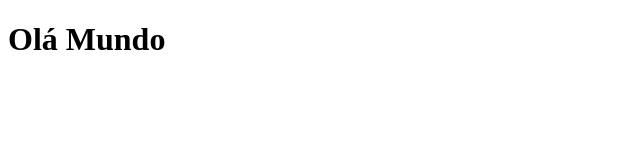
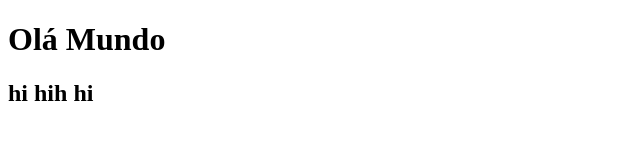
Before and after one commit to mauriciokenziebraluno/meu_novo_repositorio, a plain HTML site: page index.html in a window 1280 px wide. Shown: the whole page, without its empty margins (0-640 px from the left). Drawn offline with Linux system fonts and the light colour scheme.

Commit message:
adicionado o arquivo index.html

```diff
--- a/index.html
+++ b/index.html
@@ -8,5 +8,6 @@
 </head>
 <body>
   <h1>Olá Mundo</h1>
+  <h2>hi hih hi</h2>
 </body>
 </html>
```
